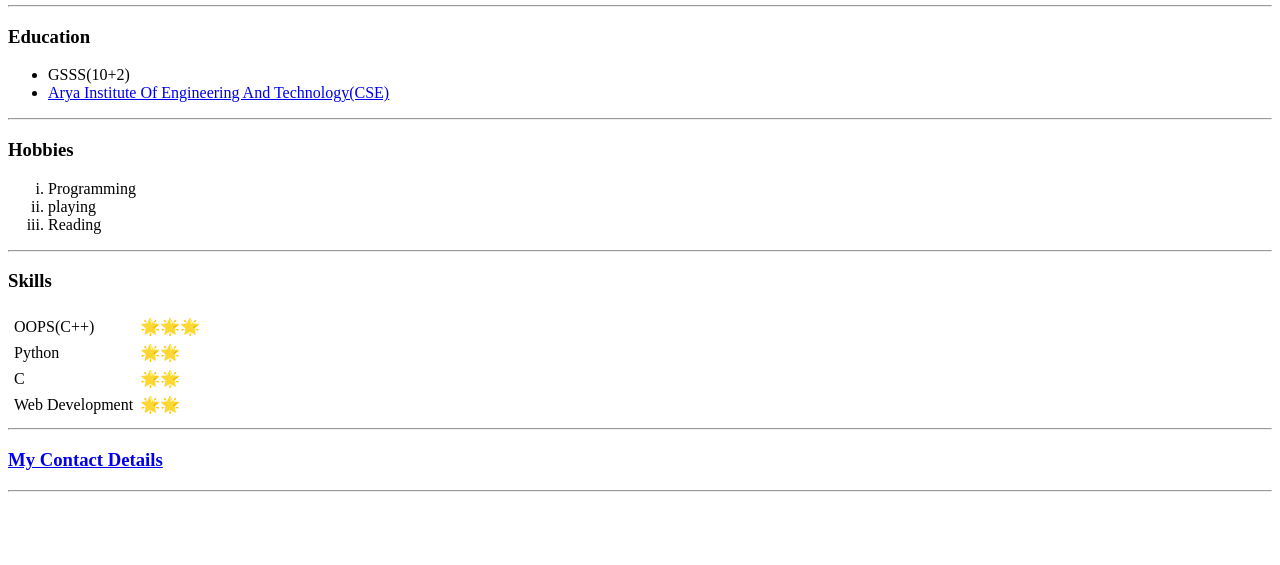
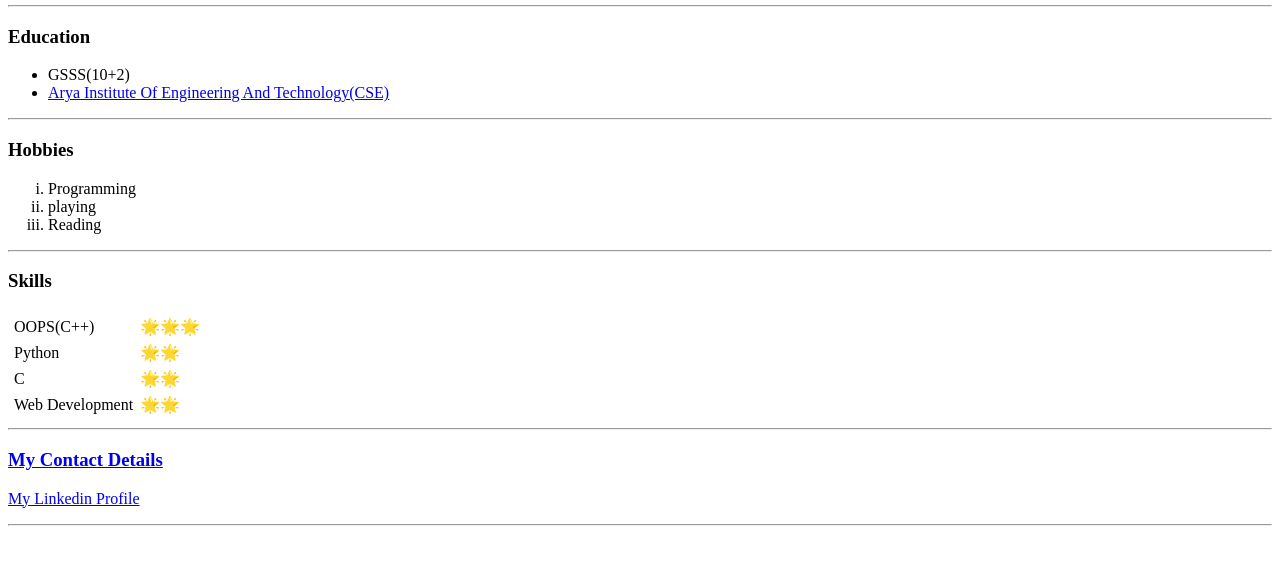
Before and after one commit to Chandu9887/CV, a plain HTML site: page index.html in a window 1280 px wide. Shown: the part 197-762 px from the top of the page. Drawn offline with Linux system fonts and the light colour scheme.

Commit message:
Update index.html

```diff
--- a/index.html
+++ b/index.html
@@ -53,6 +53,7 @@
     <hr/>
 
     <h3><a href="contacts.html">My Contact Details</a></h3>
+    <p><a href="https://www.linkedin.com/in/chandu-lal-0956521a0/.com">My Linkedin Profile</a></p>
 <hr/>
   </body>
 </html>
```
